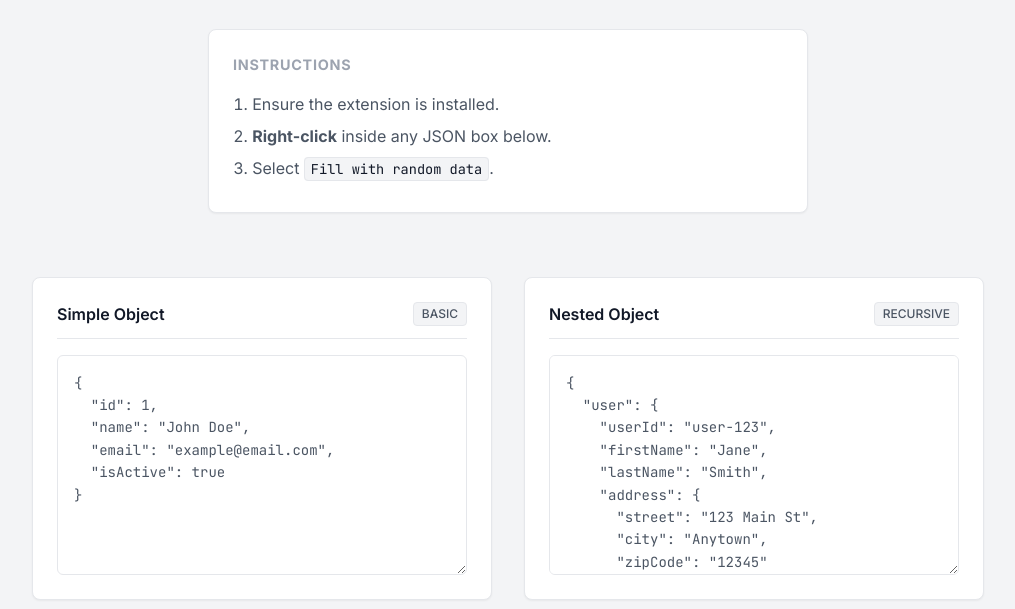
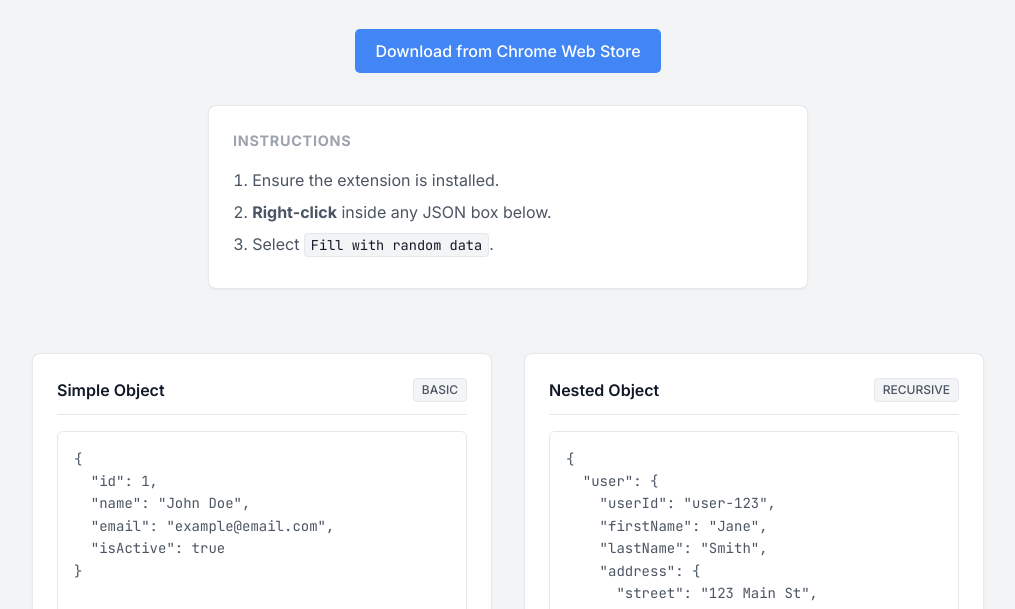
Before and after one commit to FADHILI-Josue/json-filler, a browser extension: page docs/index.html in a window 1280 px wide. Shown: the part 191-800 px from the top of the page, without its empty margins (132-1147 px from the left). Drawn offline with Linux system fonts and the light colour scheme.

Commit message:
docs: add installation instructions and download link for Chrome extension

```diff
--- a/docs/index.html
+++ b/docs/index.html
@@ -263,6 +263,10 @@
             </div>
             <p class="subtitle">Populate your JSON with realistic, context-aware dummy data instantly.</p>
 
+            <div style="text-align: center; margin-bottom: 2rem;">
+            <a href="https://chromewebstore.google.com/detail/hgfmldndmbpfemfelmcpalmjgepliiog?utm_source=item-share-cb" target="_blank" style="display: inline-block; padding: 10px 20px; background-color: #4285f4; color: white; text-decoration: none; border-radius: 5px; font-weight: 500;">Download from Chrome Web Store</a>
+            </div>
+
             <div class="instructions">
                 <h3>Instructions</h3>
                 <ol class="step-list">
```
Also changed, not shown: Readme.md.
